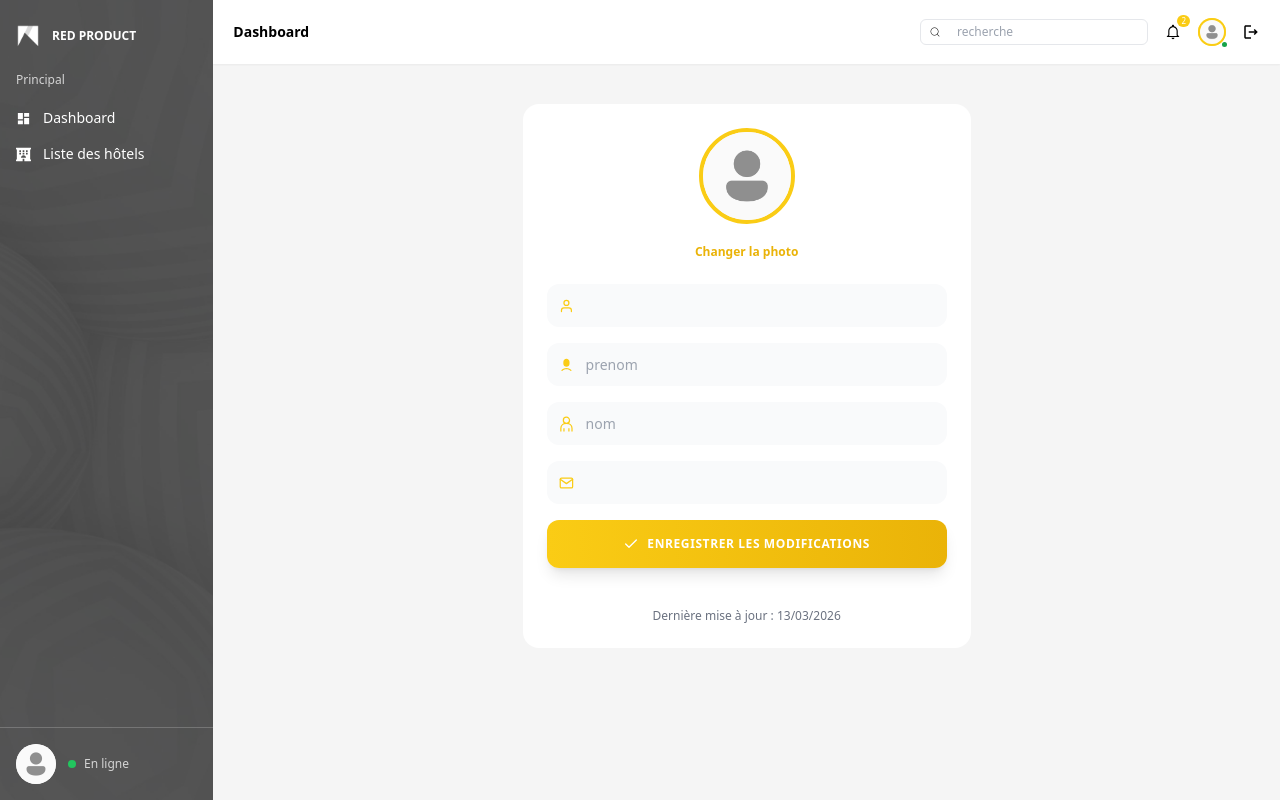
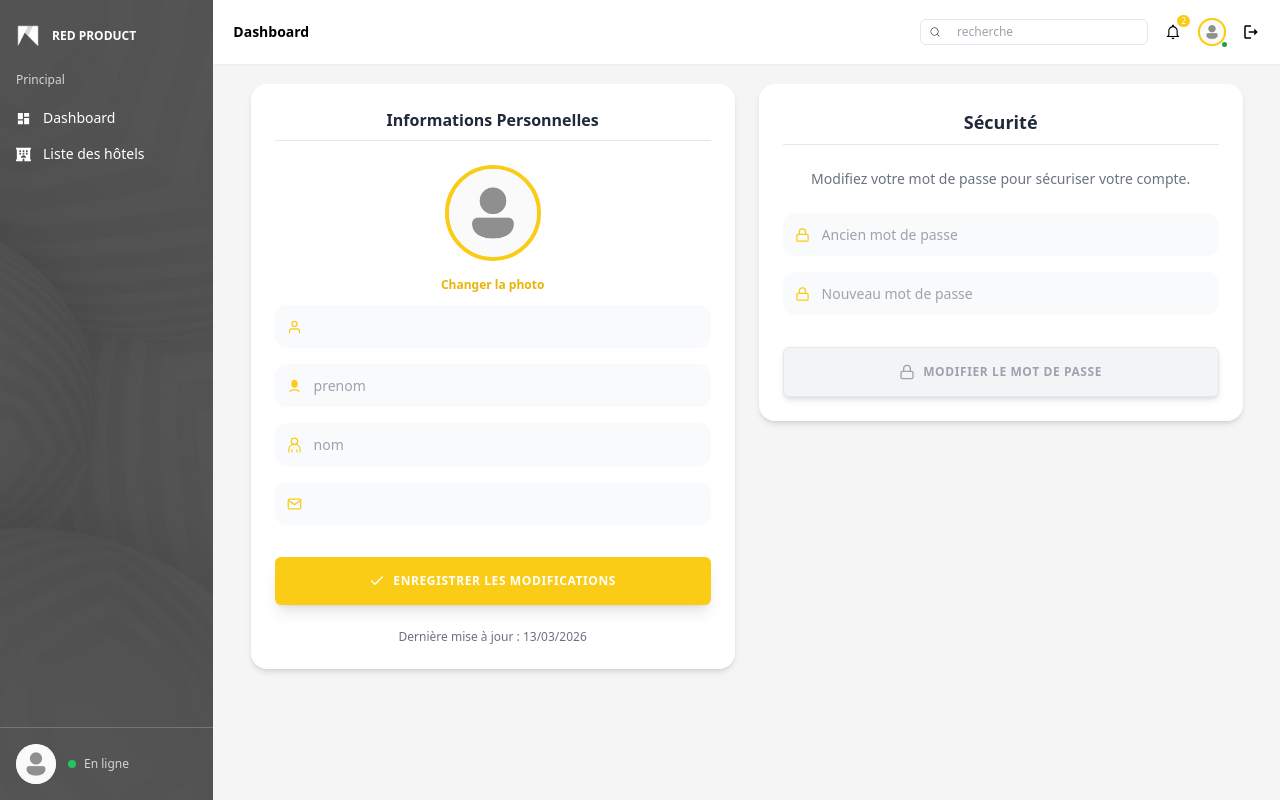
Before and after one commit to Kirama97/front_redproduct, a React (Vite) app: page /profil in a window 1280 px wide. Built offline with nearby package versions, Linux system fonts and the light colour scheme; no server answers; a web font is replaced by a local one.

Commit message:
modifer mots de passe profile

```diff
--- a/src/app/pages/Profil.jsx
+++ b/src/app/pages/Profil.jsx
@@ -1,5 +1,5 @@
 import React, { useEffect, useState } from "react";
-import { FiUser, FiMail, FiPhone, FiMapPin ,FiCheck} from "react-icons/fi";
+import { FiUser, FiMail, FiPhone, FiMapPin ,FiCheck, FiLock} from "react-icons/fi";
 import { useAuth } from "../../context/AuthContext";
 import { CiUser } from "react-icons/ci";
 import profil_img from '../../assets/image_profil/user_default.png'
@@ -11,8 +11,11 @@ import { GrUser } from "react-icons/gr";
 
 
 const Profile = () => {
-   const { admin , token , updateUser  ,fetchProfil} = useAuth()
+   const { admin , token , updateUser  ,fetchProfil, change_password } = useAuth()
    const [loading , setLoading ] = useState(false)
+   const [resetLoading, setResetLoading] = useState(false)
+   const [oldPassword, setOldPassword] = useState("")
+   const [newPassword, setNewPassword] = useState("")
    const [error, setError ] = useState()
    const [form , setForm] = useState({
       username:"",
@@ -80,18 +83,35 @@ useEffect(() => {
 
    }
 
+   const handleChangePassword = async (e) => {
+     e.preventDefault();
+     if (!oldPassword || !newPassword) return;
+     setResetLoading(true);
+     try {
+       await change_password(oldPassword, newPassword);
+       toast.success("Mot de passe modifié avec succès !");
+       setOldPassword("");
+       setNewPassword("");
+     } catch (error) {
+       toast.error(error.response?.data?.old_password?.[0] || error.response?.data?.detail || "Erreur lors de la modification du mot de passe.");
+     } finally {
+       setResetLoading(false);
+     }
+   }
 
 
 
   return (
-    <div className="max-h-screen mt-10 flex items-center justify-center px-4">
+      <div className="h-[90vh] overflow-y-auto">
 
-      <form onSubmit={handleSubmit} className="w-full max-w-md bg-white rounded-2xl shadow-xs p-6 ">
+         <div className=" mt-5 flex flex-col lg:flex-row items-start justify-center gap-6 px-4 max-w-5xl mx-auto mb-10">
+
+              {/* BOX GAUCHE : Profil */}
+              <form onSubmit={handleSubmit} className="w-full lg:w-1/2 bg-white rounded-2xl shadow-md p-6">
+                <h3 className="text-md font-bold text-gray-800 mb-6 text-center border-b pb-2">Informations Personnelles</h3>
 
                 {/* PHOTO */}
-
                 <div className="flex flex-col items-center">
-
                   <img
                     src={
                       form.profile_picture
@@ -104,10 +124,9 @@ useEffect(() => {
                     className="w-24 h-24 rounded-full object-cover border-4 border-yellow-400"
                   />
 
-          <h2 className="mt-3 text-lg font-bold text-gray-900">
+                  <h2 className="mt-2 text-lg font-bold text-gray-900">
                     {admin.username}
                   </h2>
-
 
                   <label className="mt-2 text-xs text-yellow-500 cursor-pointer font-semibold hover:underline">
                     Changer la photo
@@ -124,24 +143,19 @@ useEffect(() => {
                   </label>
                 </div>
 
-
                 {/* INFOS */}
-        <div className="mt-6 space-y-4">
-
+                <div className="mt-3 space-y-4">
                   <div className="flex items-center gap-3 bg-gray-50 p-3 rounded-xl">
                     <FiUser className="text-yellow-400" />
                     <input
                     type="text"
                     value={form.username}
                     onChange={(e) => setForm({...form,username: e.target.value})}
-             className="text-sm  bg-transparent lowercase text-black w-full h-full outline-none" />
-
-
+                    className="text-sm bg-transparent lowercase text-black w-full h-full outline-none" />
                   </div>
 
-
                   <div className="flex items-center gap-3 bg-gray-50 p-3 rounded-xl">
-            <RiUser6Fill  className="text-yellow-400" />
+                    <RiUser6Fill className="text-yellow-400" />
                     <input
                     type="text"
                     value={form.first_name}
@@ -151,7 +165,7 @@ useEffect(() => {
                   </div>
 
                   <div className="flex items-center gap-3 bg-gray-50 p-3 rounded-xl">
-            <GrUser  className="text-yellow-400" />
+                    <GrUser className="text-yellow-400" />
                     <input
                     type="text"
                     value={form.last_name}
@@ -167,19 +181,18 @@ useEffect(() => {
                     disabled
                     value={admin?.email || ""}
                     readOnly
-             className="text-sm bg-transparent text-black w-full h-full outline-none" />
+                    className="text-sm bg-transparent text-gray-500 w-full h-full outline-none cursor-not-allowed" />
+                  </div>
                 </div>
 
-        </div>
-
-        {/* BOUTON */}
+                {/* BOUTON SAUVEGARDER PROFIL */}
                 <button
                   type="submit"
                   disabled={loading}
-                className={`w-full py-4 rounded-xl font-black text-xs mt-4 uppercase tracking-wider transition-all shadow-lg hover:shadow-xl active:scale-[0.98] flex items-center justify-center gap-2 ${
+                  className={`w-full mt-8 py-4 rounded-md font-bold text-xs uppercase tracking-wider transition-all shadow-lg hover:shadow-xl active:scale-[0.98] flex items-center justify-center gap-2 ${
                     loading
                       ? 'bg-gray-300 text-gray-500 cursor-not-allowed'
-                    : 'bg-gradient-to-r from-yellow-400 to-yellow-500  hover:from-yellow-500 hover:to-yellow-600 text-white'
+                      : ' bg-yellow-400   hover:bg-yellow-500 text-white'
                   }`}
                 >
                   {loading ? (
@@ -194,13 +207,68 @@ useEffect(() => {
                     </>
                   )}
                 </button>
-              <p className="text-xs text-gray-500 text-center mt-10">
+                <p className="text-xs text-gray-500 text-center mt-6">
                   Dernière mise à jour : {new Date().toLocaleDateString('fr-FR')}
                 </p>
+              </form>
 
+              {/* BOX DROITE : Mot de passe */}
+              <div className="w-full lg:w-1/2 bg-white rounded-2xl shadow-md p-6">
+                <h3 className="text-lg font-bold text-gray-800 mb-6 text-center border-b pb-2">Sécurité</h3>
 
+                <p className="text-sm text-gray-500 mb-6 text-center">
+                  Modifiez votre mot de passe pour sécuriser votre compte.
+                </p>
 
-      </form>
+                <div className="space-y-4">
+                  <div className="flex items-center gap-3 bg-gray-50 p-3 rounded-xl">
+                    <FiLock className="text-yellow-400" />
+                    <input
+                    type="password"
+                    value={oldPassword}
+                    onChange={(e) => setOldPassword(e.target.value)}
+                    placeholder="Ancien mot de passe"
+                    className="text-sm bg-transparent text-black w-full h-full outline-none" />
+                  </div>
+
+                  <div className="flex items-center gap-3 bg-gray-50 p-3 rounded-xl">
+                    <FiLock className="text-yellow-400" />
+                    <input
+                    type="password"
+                    value={newPassword}
+                    onChange={(e) => setNewPassword(e.target.value)}
+                    placeholder="Nouveau mot de passe"
+                    className="text-sm bg-transparent text-black w-full h-full outline-none" />
+                  </div>
+                </div>
+
+                {/* BOUTON CHANGER MDP */}
+                <button
+                  type="button"
+                  onClick={handleChangePassword}
+                  disabled={resetLoading || !oldPassword || !newPassword}
+                  className={`w-full mt-8 py-4 rounded-md font-bold text-xs uppercase tracking-wider transition-all shadow-md active:scale-[0.98] flex items-center justify-center gap-2 ${
+                    resetLoading || !oldPassword || !newPassword
+                      ? 'bg-gray-100 text-gray-400 cursor-not-allowed border border-gray-200'
+                      : 'bg-gray-800 text-white hover:bg-gray-900'
+                  }`}
+                >
+                  {resetLoading ? (
+                    <>
+                      <div className="w-4 h-4 border-2 border-gray-400 border-t-transparent rounded-full animate-spin" />
+                      Modification...
+                    </>
+                  ) : (
+                    <>
+                      <FiLock size={16} />
+                      Modifier le mot de passe
+                    </>
+                  )}
+                </button>
+              </div>
+
+              </div>
+
 
       </div>
   );
--- a/src/components/Option.jsx
+++ b/src/components/Option.jsx
@@ -20,7 +20,7 @@ const Option = ({id , showEdite , setShowEdite , showDelete , setShowDelete}) =>
 
 
   return (
-    <div className='absolute bottom-10  right-7    flex flex-col gap-3 '>
+    <div className='absolute bottom-10  left-7    flex flex-col gap-3 '>
         <button
           onClick={() => handleDelete()}
           title='supprimer'
--- a/src/context/AuthContext.jsx
+++ b/src/context/AuthContext.jsx
@@ -183,6 +183,31 @@ const reset_password = async (reset_token, nouveau_password) => {
   }
 };
 
+const change_password = async (old_password, new_password) => {
+  if (!token) return;
+  setLoading(true);
+  try {
+    const reponse = await api.put("/auth/password/change/", {
+      old_password: old_password,
+      new_password: new_password
+    });
+    console.log("Mot de passe modifié:", reponse.data);
+
+    // Update tokens if they are returned by the backend
+    if (reponse.data.tokens) {
+      setToken(reponse.data.tokens.access);
+      localStorage.setItem("token", reponse.data.tokens.access);
+      localStorage.setItem("refresh", reponse.data.tokens.refresh);
+    }
+
+    return reponse.data;
+  } catch (error) {
+    console.error("Erreur change password:", error.response?.data || error.message);
+    throw error;
+  } finally {
+    setLoading(false);
+  }
+};
 
 
 
@@ -206,7 +231,8 @@ useEffect(() => {
     nombre_utilisateur,
     demande_reset_password,
     admin,
-    updateUser
+    updateUser,
+    change_password
   };
 
   return (
```
Lines whose indentation alone changed are shown as unchanged.
